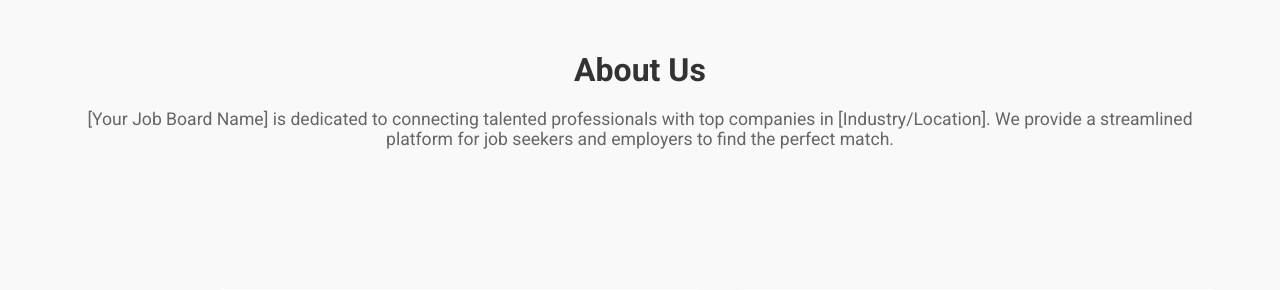
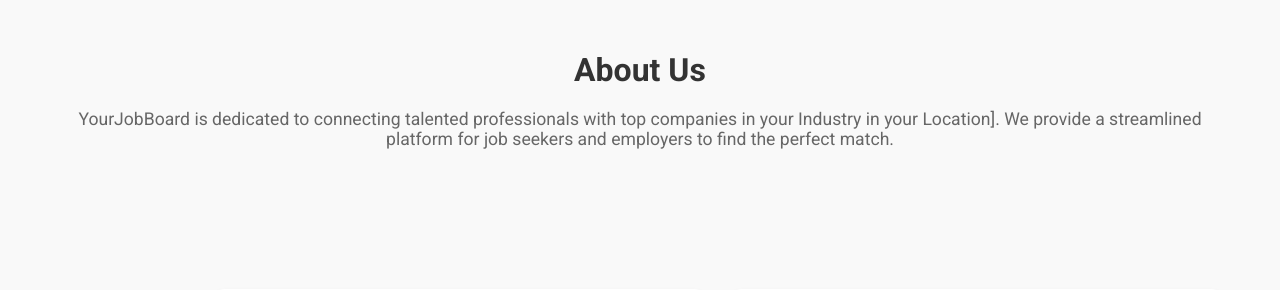
Before and after one commit to ddanielhasan/ddanielhasan.github.io, a Flask app: page / in a window 1280 px wide. Shown: the part 275-565 px from the top of the page. Run offline with Flask 3, Linux system fonts and the light colour scheme.

Commit message:
text change
remove []

```diff
--- a/templates/index2.html
+++ b/templates/index2.html
@@ -16,7 +16,7 @@
 
 <section id="about" class="intro">
     <h2>About Us</h2>
-    <p>[Your Job Board Name] is dedicated to connecting talented professionals with top companies in [Industry/Location]. We provide a streamlined platform for job seekers and employers to find the perfect match.</p>
+    <p>YourJobBoard is dedicated to connecting talented professionals with top companies in your Industry in your Location]. We provide a streamlined platform for job seekers and employers to find the perfect match.</p>
 </section>
 
 <section id="features" class="features">
```
